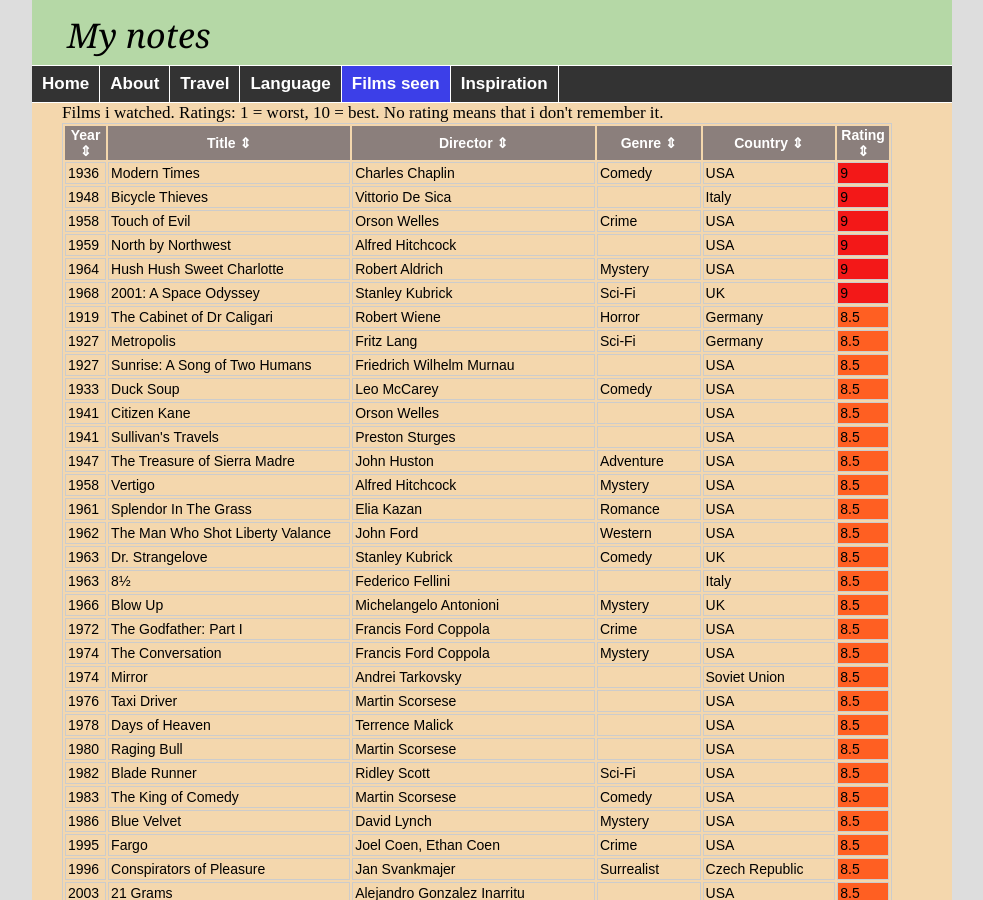
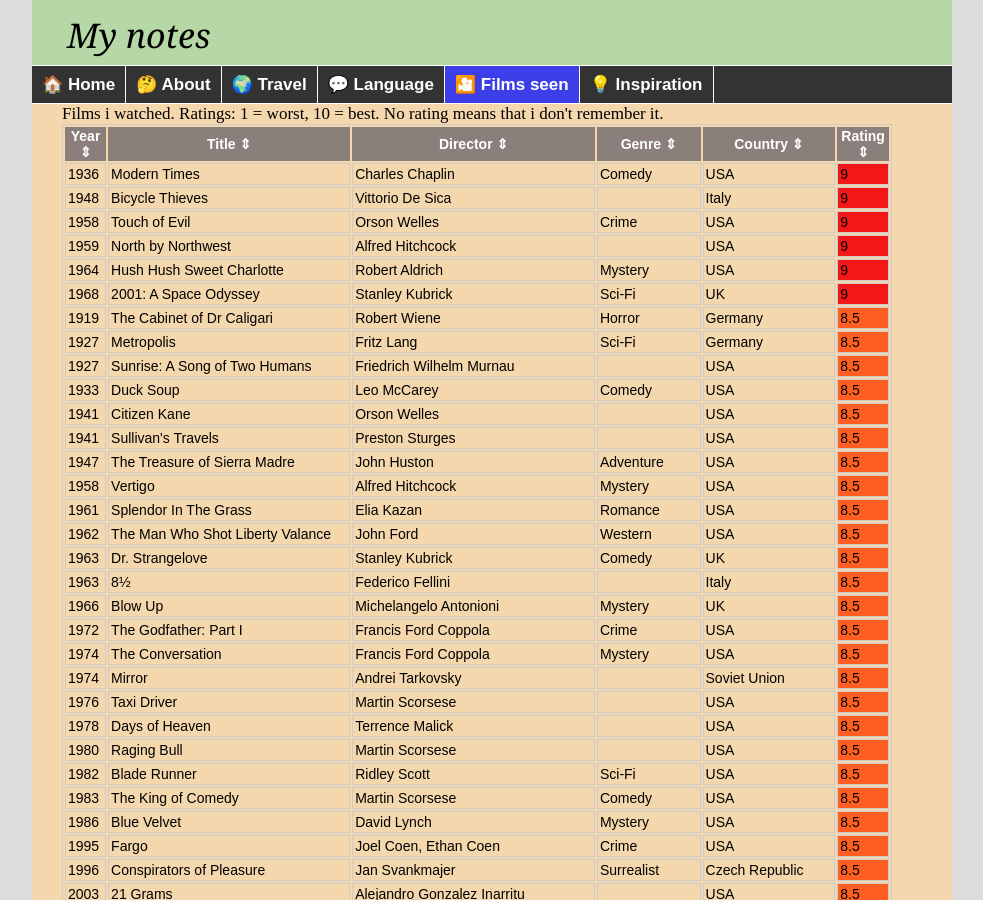
Before and after one commit to witbag/witbag.github.io, a Jekyll site: the page built from likes/index.html, in a window 1280 px wide and 900 px high. Shown: the whole window, without its empty margins (148-1131 px from the left). Built offline with Jekyll 4.4.1, drawn with Linux system fonts in a browser that asks for light colours.

Commit message:
Update likes.html

```diff
--- a/_layouts/likes.html
+++ b/_layouts/likes.html
@@ -3,12 +3,12 @@ layout: default
 ---
 
 <ul class="solidblockmenu">
-<li><a href="/">Home</a></li>
-<li><a href="/about">About</a></li>
-<li><a href="/travel">Travel</a></li>
-<li><a href="/lang">Language</a></li>
-<li><a href="/likes" class="current">Films seen</a></li>
-<li><a href="/inspiration">Inspiration</a></li>
+<li><a href="/">🏠 Home</a></li>
+<li><a href="/about">🤔 About</a></li>
+<li><a href="/travel">🌍 Travel</a></li>
+<li><a href="/lang">💬 Language</a></li>
+<li><a href="/likes" class="current">🎦 Films seen</a></li>
+<li><a href="/inspiration">💡 Inspiration</a></li>
 </ul>
 
 <div class="likes">
```
